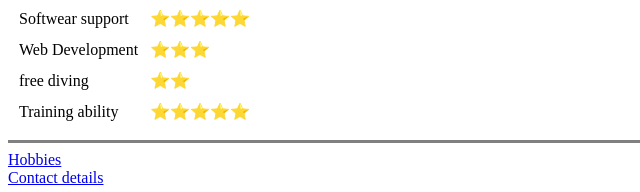
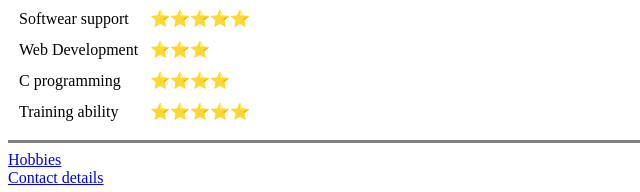
Before and after one commit to NisanS/cv, a plain HTML site: page index.html in a window 1280 px wide. Shown: the part 619-811 px from the top of the page, 0-640 px from the left. Drawn offline with Linux system fonts and the light colour scheme.

Commit message:
Update index.html

```diff
--- a/index.html
+++ b/index.html
@@ -60,8 +60,8 @@
             <td>⭐⭐⭐</td>
         </tr>
         <tr>
-            <td>free diving</td>
-            <td>⭐⭐</td>
+            <td>C programming</td>
+            <td>⭐⭐⭐⭐</td>
         </tr>
         <tr>
             <td>Training ability</td>
```
